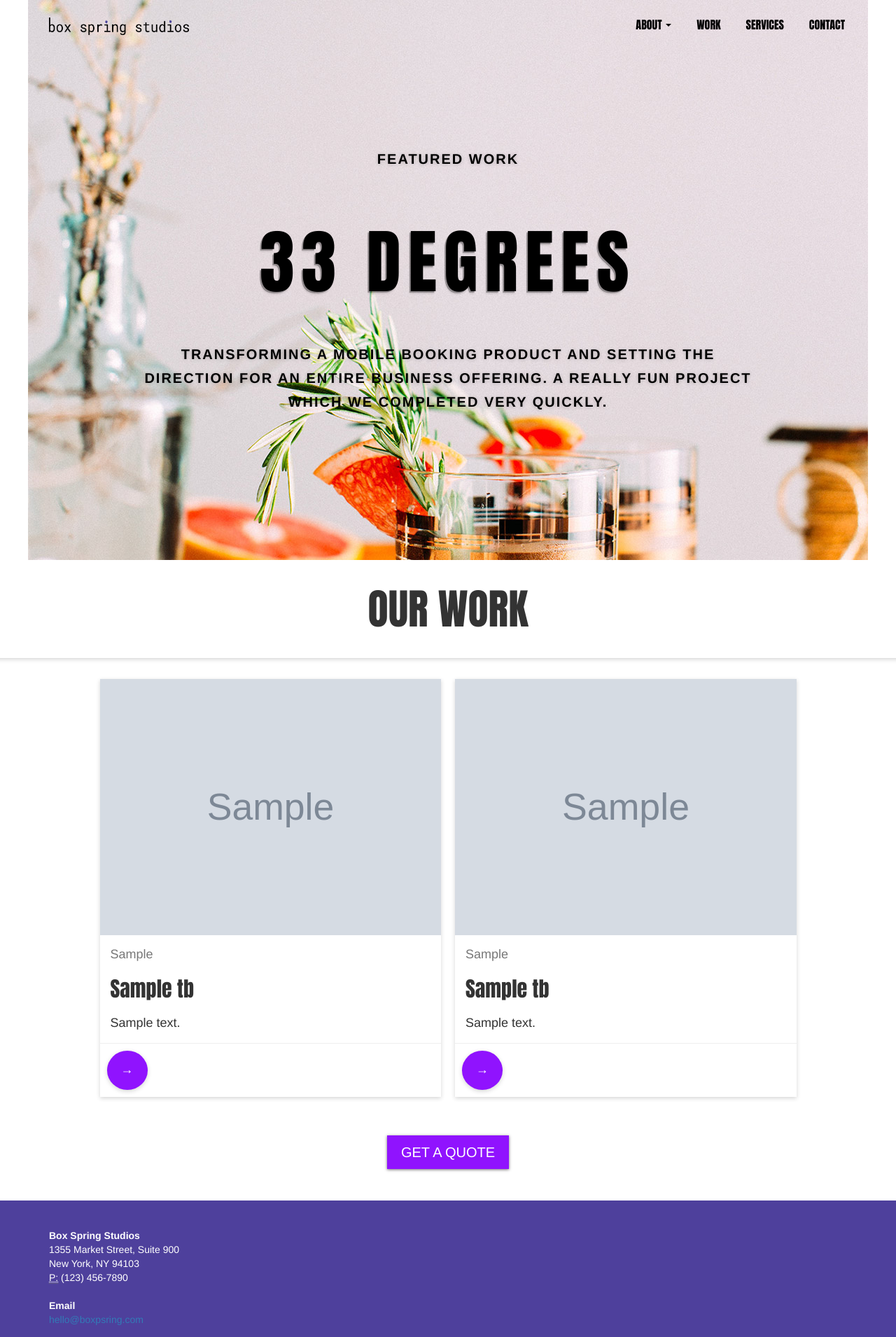
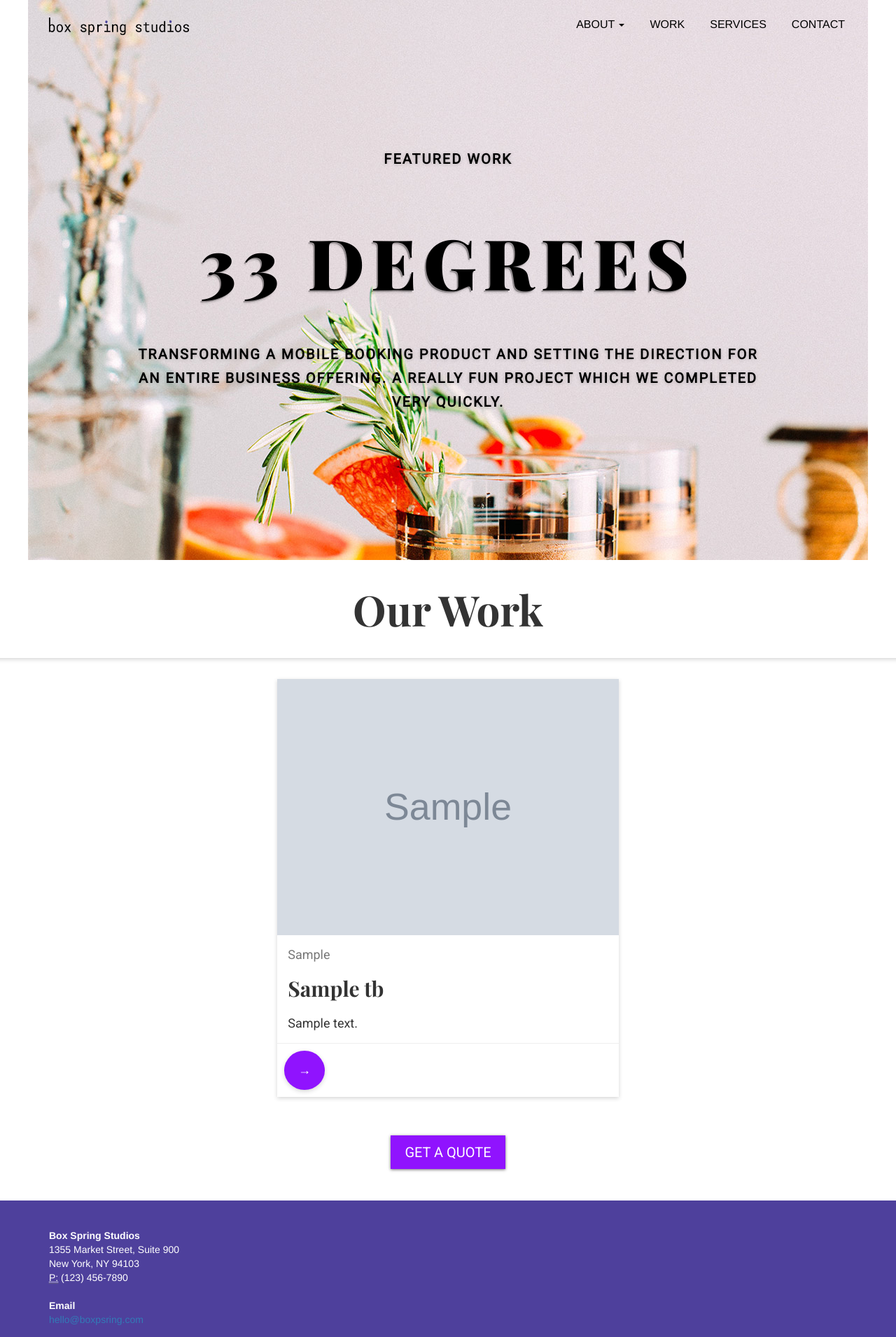
Before and after one commit to ninalouw/wk12-design-proj, a PHP site: page /portfolio.php in a window 1280 px wide. Shown: the top 1910 px of the page at 70% size. Run offline with PHP 8.4, Linux system fonts and the light colour scheme; tables that the repository leaves empty or names only in its code hold one stand-in row (values such as "Sample post"); grey boxes marked "Sample" are stand-in pictures.

Commit message:
update portfolio_form and _edit to use image uploads, changed fonts and some styles

```diff
--- a/backend/_edit_process.php
+++ b/backend/_edit_process.php
@@ -1,6 +1,5 @@
 <?php include 'back_header.php'?>
 <?php
-	// EDIT PROCESS
 	include "db.php";
 
 	db_connect();
--- a/backend/admin.php
+++ b/backend/admin.php
@@ -21,10 +21,11 @@
                     if( $numberOfRows > 0 ){
 
                         echo "<table class='table table-striped table-hover'>";
-                        echo "<tr class='info'>
+                        echo "<tr class='info' style='width:100%;'>
                                     <th>ID</th>
                                     <th>Title</th>
                                     <th>Client</th>
+                                    <th>Image</th>
                                     <th>Content</th>
                                     <th>Testimonial</th>
                                 </tr>";
@@ -34,12 +35,14 @@
                             $id = $rowArray["id"];
                             $title = $rowArray["title"];
                             $client = $rowArray["client"];
+                            $image = $rowArray["image"];
                             $content = $rowArray["content"];
                             $testimonial = $rowArray["testimonial"];
                             echo "<tr>";
                                 echo "<td>".$id."</td>";
                                 echo "<td>".$title."</td>";
                                 echo "<td>".$client."</td>";
+                                echo "<td><img style='width:50px; height:50px' src='".$image." '></td>";
                                 echo "<td>".$content."</td>";
                                 echo "<td>".$testimonial."</td>";
                                 echo "<td><a class='btn btn-info' href='_edit.php?tb=portfolio_tb&id=".$id."'>Edit</a></td>";
--- a/css/styles.css
+++ b/css/styles.css
@@ -1,14 +1,14 @@
-h1, .h1, h2, .h2, h3, .h3, h4, .h4, h5, .h5, h6, .h6, .navbar, .brand {
+h1, .h1, h2, .h2, h3, .h3, h4, .h4, h5, .h5, h6, .h6 {
   -moz-osx-font-smoothing: grayscale;
   -webkit-font-smoothing: antialiased;
-  font-family: "Anton", Helvetica, sans-serif;
+  font-family: "Playfair Display", Georgia, serif;
   font-size: 3rem;
-  font-weight: 400;
+  font-weight: 700;
   margin: 30px 0 15px;
 }
 
 p, button {
-  font-family: Helvetica, sans-serif;
+  font-family: "Roboto", Helvetica, sans-serif;
   font-size: 1.8rem;
 }
 
@@ -54,7 +54,8 @@ a:hover, a:focus {
   margin: 5px 0px;
   padding: 20px 15px;
   font-size: 1.8rem;
-  font-family: Helvetica, sans-serif;
+  font-family: "Roboto", Helvetica, sans-serif;
+  font-weight: bold;
   color: black;
   letter-spacing: 0;
 }
@@ -134,9 +135,9 @@ nav > li > a:focus, .navbar-default .navbar-nav > li > a:hover {
 
 .section-header h1 {
   letter-spacing: 0.1em;
-  font-weight: 100;
+  font-weight: 900;
   font-size: 10rem;
-  font-family: "Anton", Helvetica, sans-serif;
+  font-family: "Playfair Display", Georgia, serif;
   color: black;
   text-transform: uppercase;
   text-shadow: -2px 2px 0px rgba(0, 0, 0, 0.3), -2px 4px 2px rgba(0, 0, 0, 0.1);
@@ -144,7 +145,7 @@ nav > li > a:focus, .navbar-default .navbar-nav > li > a:hover {
 
 .section-header-p {
   color: black;
-  font-family: Helvetica, sans-serif;
+  font-family: "Roboto", Helvetica, sans-serif;
   font-size: 2rem;
   font-weight: bold;
   letter-spacing: 0.1em;
@@ -164,20 +165,20 @@ nav > li > a:focus, .navbar-default .navbar-nav > li > a:hover {
 }
 
 .content-header-1 h2 {
-  font-family: "Anton", Helvetica, sans-serif;
+  font-family: "Playfair Display", Georgia, serif;
   font-size: 6rem;
   text-align: center;
-  text-transform: uppercase;
+  font-weight: 700;
   line-height: 8rem;
   margin: 10px;
   padding: 10px;
 }
 
 .content-header-2 h2 {
-  font-family: Helvetica, sans-serif;
+  font-family: "Playfair Display", Georgia, serif;
   font-size: 6rem;
   text-transform: uppercase;
-  font-weight: 300;
+  font-weight: 900;
   text-align: center;
   padding: 10px;
   margin: 20px;
@@ -280,7 +281,7 @@ nav > li > a:focus, .navbar-default .navbar-nav > li > a:hover {
 }
 
 .about-header-2 h2 {
-  font-family: "Anton", Helvetica, sans-serif;
+  font-family: "Playfair Display", Georgia, serif;
   font-size: 6rem;
   text-align: center;
   padding: 10px;
@@ -336,6 +337,7 @@ nav > li > a:focus, .navbar-default .navbar-nav > li > a:hover {
   justify-content: center;
   flex-direction: row;
   background-color: white;
+  flex-wrap: wrap;
 }
 
 .port-card {
@@ -506,7 +508,7 @@ hr {
 }
 
 .team-name {
-  font-family: Helvetica, sans-serif;
+  font-family: "Roboto", Helvetica, sans-serif;
   font-size: 2rem;
   color: #9013FE;
 }
--- a/css/styles.scss
+++ b/css/styles.scss
@@ -11,8 +11,8 @@ $menu-item-color: white;
 $header-height: 60px;
 
 //fonts
-$text-font: Helvetica, sans-serif;
-$headline-font: 'Anton', Helvetica, sans-serif;
+$text-font: 'Roboto', Helvetica, sans-serif;
+$headline-font: 'Playfair Display', Georgia, serif;
 $heading-font-size: 3rem;
 $para-font-size:1.8rem;
 $hero-para-font-size: 2rem;
@@ -63,12 +63,12 @@ background: -o-linear-gradient(left, rgba(164,48,253,1) 0%, rgba(109,0,168,0.8)
 background: -ms-linear-gradient(left, rgba(164,48,253,1) 0%, rgba(109,0,168,0.8) 51%, rgba(55,3,89,0.6) 99%, rgba(181,20,255,0.6) 100%);
 }
 
-h1, .h1, h2, .h2, h3, .h3, h4, .h4, h5, .h5, h6, .h6, .navbar, .brand {
+h1, .h1, h2, .h2, h3, .h3, h4, .h4, h5, .h5, h6, .h6 {
   -moz-osx-font-smoothing: grayscale;
   -webkit-font-smoothing: antialiased;
   font-family: $headline-font;
   font-size: $heading-font-size;
-  font-weight: 400;
+  font-weight: 700;
   margin: 30px 0 15px;
 }
 
@@ -117,6 +117,7 @@ a:hover, a:focus {
   padding: 20px 15px;
   font-size: $para-font-size;
   font-family: $text-font;
+  font-weight:bold;
   color: $text-color;
   letter-spacing: 0;
 }
@@ -170,10 +171,10 @@ nav>li>a:focus, .navbar-default .navbar-nav>li>a:hover {
 }
 
 .section-header .content {
-    display: flex;
-    align-items: center;
-    justify-content: center;
-    flex-direction: column;
+  display: flex;
+  align-items: center;
+  justify-content: center;
+  flex-direction: column;
   position: relative;
   color: white;
   text-align: center;
@@ -192,7 +193,7 @@ nav>li>a:focus, .navbar-default .navbar-nav>li>a:hover {
 }
 .section-header h1 {
   letter-spacing: 0.1em;
-  font-weight: 100;
+  font-weight: 900;
   font-size: $hero-h1;
   font-family: $headline-font;
   color: $text-color;
@@ -224,15 +225,16 @@ nav>li>a:focus, .navbar-default .navbar-nav>li>a:hover {
     font-family: $headline-font;
     font-size: $h2;
     text-align: center;
-    text-transform: uppercase;
+    font-weight:700;
+    // text-transform: uppercase;
     line-height: 8rem;
     @include margin-padding($def-margin, $def-padding);
 }
 .content-header-2 h2 {
-    font-family : $text-font;
+    font-family : $headline-font;
     font-size: $h2;
     text-transform: uppercase;
-    font-weight: 300;
+    font-weight: 900;
     text-align: center;
     padding: $def-padding;
     margin: 20px;
@@ -388,7 +390,7 @@ nav>li>a:focus, .navbar-default .navbar-nav>li>a:hover {
     justify-content: center;
     flex-direction: row;
     background-color: white;
-    // flex-wrap: wrap;
+    flex-wrap: wrap;
 }
 .port-card {
     // border: black 0.5px solid;
--- a/partials/header.php
+++ b/partials/header.php
@@ -7,7 +7,7 @@
     <!-- The above 3 meta tags *must* come first in the head; any other head content must come *after* these tags -->
     <title>Box Spring Studios</title>
     <!-- Bootstrap -->
-   <link href="https://fonts.googleapis.com/css?family=Anton|Raleway" rel="stylesheet">
+    <link href="https://fonts.googleapis.com/css?family=Playfair+Display:400,700,900|Roboto" rel="stylesheet">
     <link href="css/bootstrap.min.css" rel="stylesheet">
     <link href="css/styles.css" rel="stylesheet">
 
--- a/portfolio.php
+++ b/portfolio.php
@@ -14,7 +14,7 @@
             </div>
         </div>
     </div>
-    <!-- rest of page content -->
+    <!-- Heading -->
     <div class="content-header-1 row">
         <div class="col-sm-12 col-md-12 col-lg-12 ">
             <h2>Our Work</h2>
@@ -22,24 +22,6 @@
     </div>
     <!-- gallery of cards -->
     <div class='container'>
-        <!-- <div class="row port-card-container">
-            <div class="port-card col-md-5 col-lg-5 col-sm-12">
-                <img class="img-responsive" src='img/port-img-375.jpg' alt= 'portfolio image'>
-                <p class="text-muted">Client Name</p>
-                <h3>Title</h3>
-                <p>Transforming a mobile booking product and setting the direction for an entire business offering. A really fun project which we completed very quickly.</p>
-                <hr>
-                <button href="services.php" class="btn-circle"></button>
-            </div>
-            <div class="port-card col-md-5 col-lg-5 col-sm-12">
-                <img class="img-responsive" src='img/port-img-insta-375.jpg' alt= 'portfolio image'>
-                <p class="text-muted">Client Name</p>
-                <h3>Title</h3>
-                <p>Transforming a mobile booking product and setting the direction for an entire business offering. A really fun project which we completed very quickly.</p>
-                <hr>
-                <button href="services.php" class="btn-circle"></button>
-            </div>
-        </div> -->
     <?php
                 include "backend/db.php";
 
@@ -53,7 +35,7 @@
 
                     if( $numberOfRows > 0 ){
 
-                        // echo "<div class='row port-card-container'>";
+                        echo "<div class='row port-card-container'>";
 
                         while($rowArray = mysqli_fetch_assoc($queryResult)) {
 
@@ -61,10 +43,12 @@
                             $title = $rowArray["title"];
                             $client = $rowArray["client"];
                             $content = $rowArray["content"];
-                            $image = $rowArray["image"];
+                            $unformattedImage = $rowArray["image"];
+                            //image has ../, remove it
+                            $image = ltrim( $unformattedImage, "../" );
                             $testimonial = $rowArray["testimonial"];
+
                             echo "
-                            <div class='row port-card-container'>
                                 <div class='port-card col-md-5 col-lg-5 col-sm-12'>
                                     <img class='img-responsive' src='$image' alt='portfolio image'>
                                     <p class='text-muted'>$client</p>
@@ -73,20 +57,11 @@
                                     <hr>
                                     <button href='portfolio_detail.php' class='btn-circle'><a href='portfolio_detail.php'>&rarr;</a></button>
                                 </div>
-                            <div class='port-card col-md-5 col-lg-5 col-sm-12'>
-                                    <img class='img-responsive' src='$image' alt='portfolio image'>
-                                    <p class='text-muted'>$client</p>
-                                    <h3>$title</h3>
-                                    <p>$content</p>
-                                    <hr>
-                                    <button class='btn-circle'><a href='portfolio_detail.php'>&rarr;</a></button>
-                                </div>
-                            </div>
                                 ";
 
                         }
 
-                        // echo "</div>";
+                    echo "</div>";
                     }
                     else {
                         echo "<p>No info to display!</p>";
```
Also changed, not shown: backend/_edit.php (+14 -6 lines), backend/portfolio_form.php (+7 -3 lines), css/styles.min.css.
